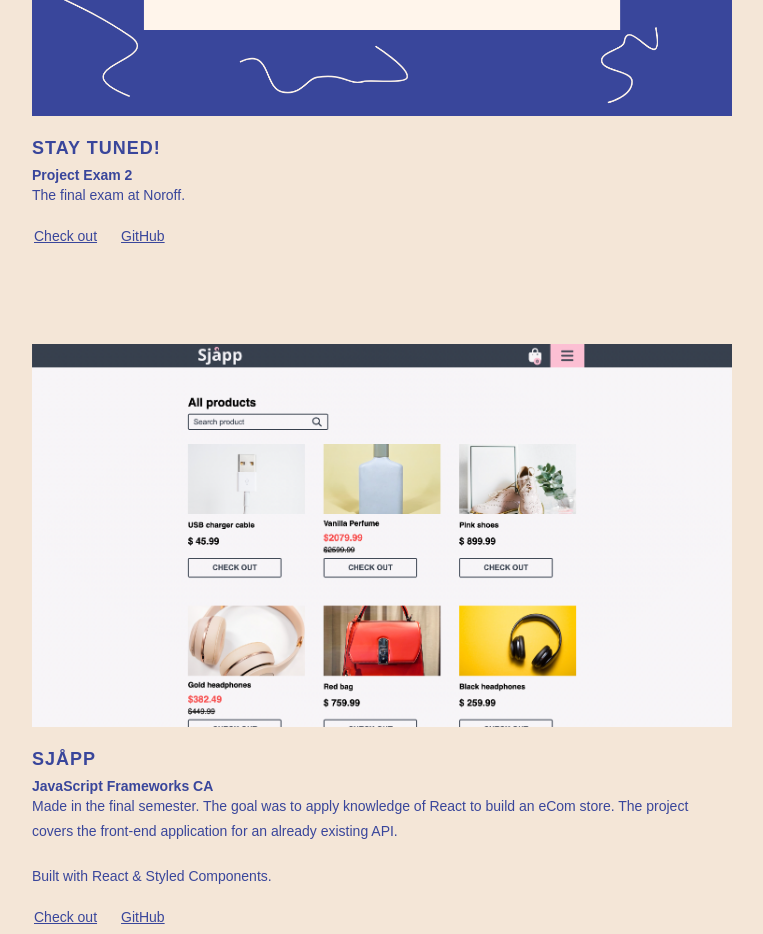
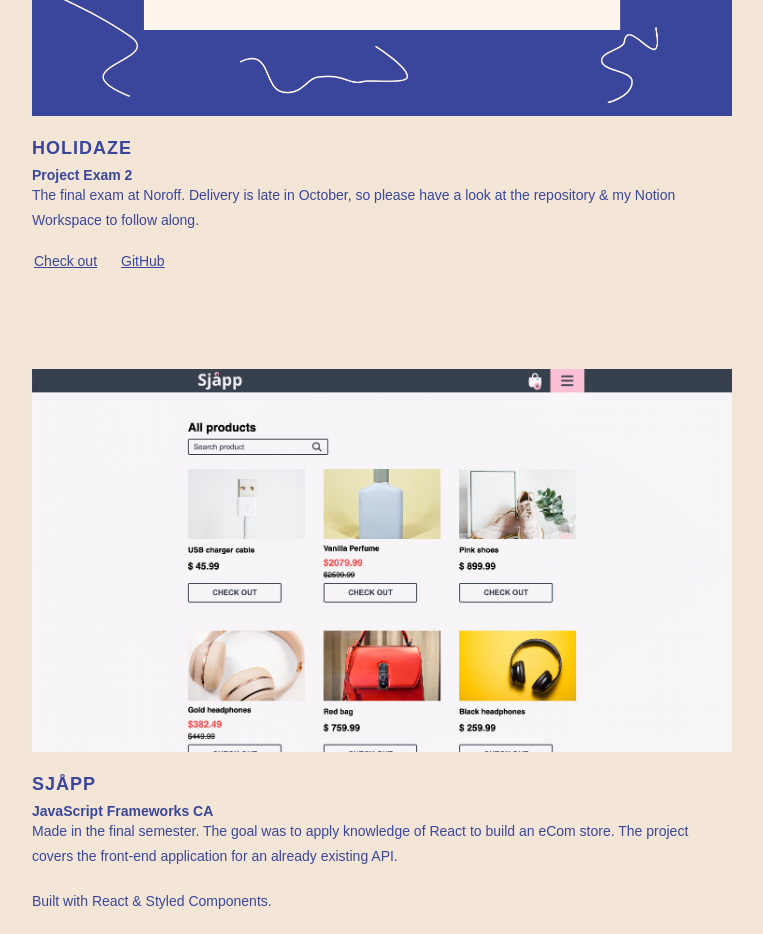
Before and after one commit to mathildeew/mathildeelinor-react, a React (Vite) app: page /portfolio in a window 1280 px wide. Shown: the part 800-1734 px from the top of the page, without its empty margins (258-1021 px from the left). Built offline with nearby package versions, Linux system fonts and the light colour scheme; a web font is replaced by a local one.

Commit message:
adds lates project

```diff
--- a/src/js/projects.js
+++ b/src/js/projects.js
@@ -1,11 +1,12 @@
 export const projects = [
   {
     id: 5,
-    name: "Stay tuned!",
+    name: "Holidaze",
     title: "Project Exam 2",
-    description: "The final exam at Noroff.",
+    description:
+      "The final exam at Noroff. Delivery is late in October, so please have a look at the repository & my Notion Workspace to follow along.",
     image: "../../public/projects/comingsoon.png",
-    github: "https://github.com/mathildeew",
+    github: "https://github.com/mathildeew/project-exam2-holidaze",
     link: "",
   },
   {
```
